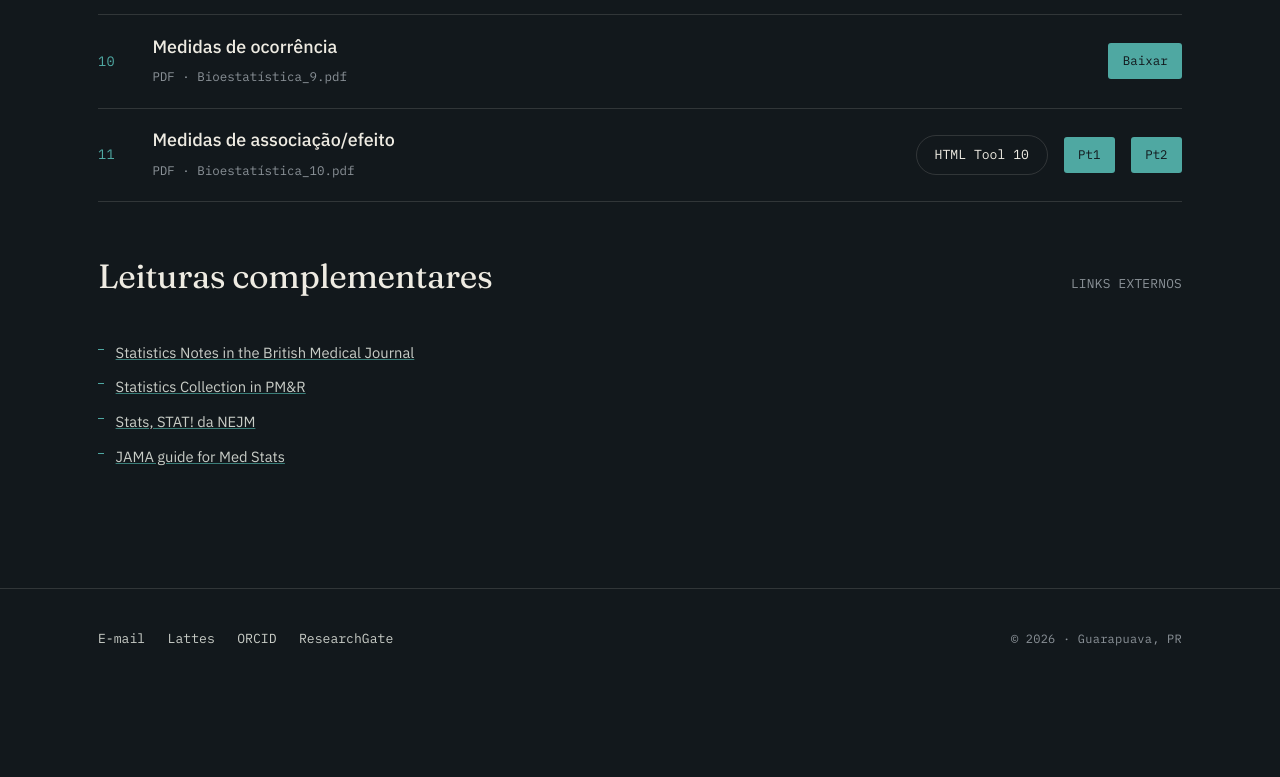
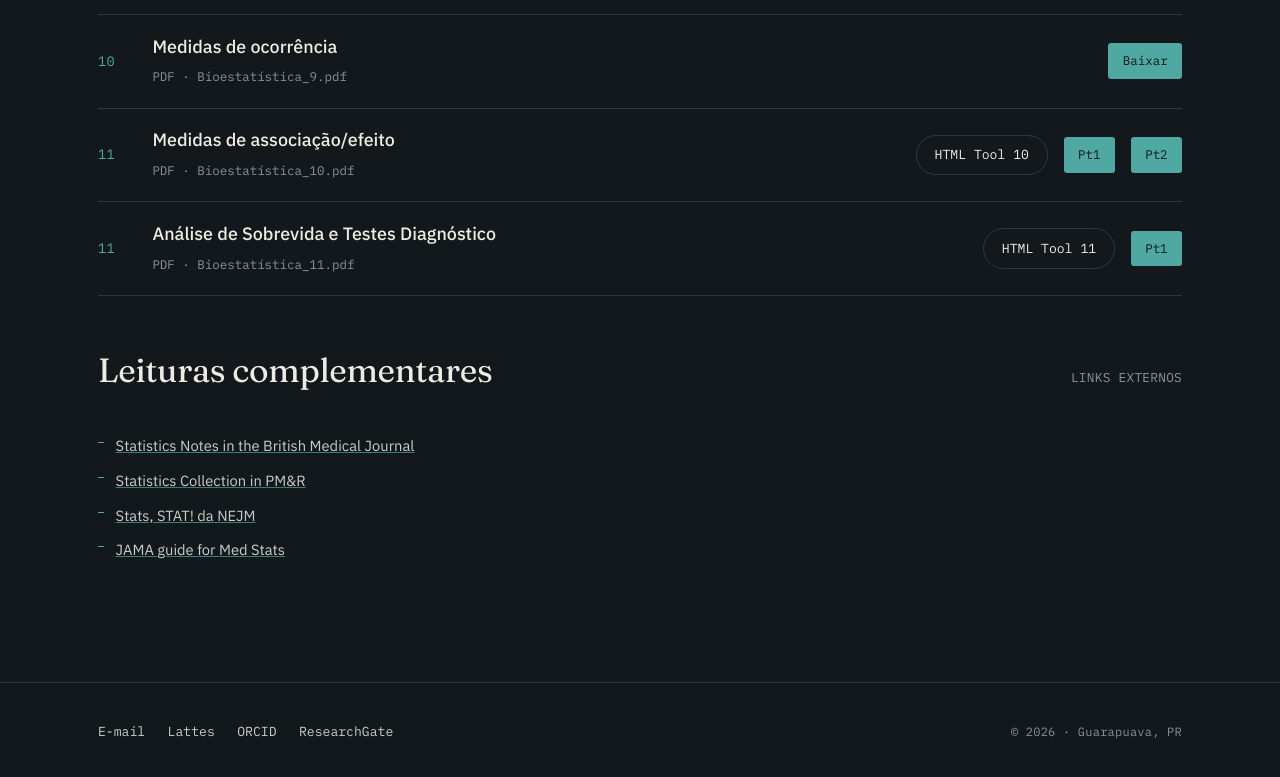
Before and after one commit to timcavazzotto/timothycavazzotto, a plain HTML site: page ensino/bioestatistica.html in a window 1280 px wide. Shown: the part 1332-2109 px from the top of the page. Before the commit the page ends 2019 px from the top, so only its background shows below. Drawn offline with Linux system fonts and the light colour scheme.

Commit message:
Add download item for Análise de Sobrevida

```diff
--- a/ensino/bioestatistica.html
+++ b/ensino/bioestatistica.html
@@ -138,6 +138,16 @@
         <a class="download-btn" href="../materiais/bioestatistica/Bioestatística_10_1.pdf" download>Pt1</a>
         <a class="download-btn" href="../materiais/bioestatistica/Bioestatística_10_2.pdf" download>Pt2</a>
       </li>
+      </li>
+      <li class="download-item">
+        <span class="download-index mono">11</span>
+        <div class="download-title">
+          <strong>Análise de Sobrevida e Testes Diagnóstico</strong>
+          <span>PDF · Bioestatística_11.pdf</span>
+        </div>
+        <a class="pill-link" href="../materiais/bioestatistica/sobrevida.html" target="_blank" rel="noopener">HTML Tool 11</a>
+        <a class="download-btn" href="../materiais/bioestatistica/Bioestatística_11.pdf" download>Pt1</a>
+      </li>
     </ul>
 
     <div class="section-head" style="margin-top:3.5rem;">
```
